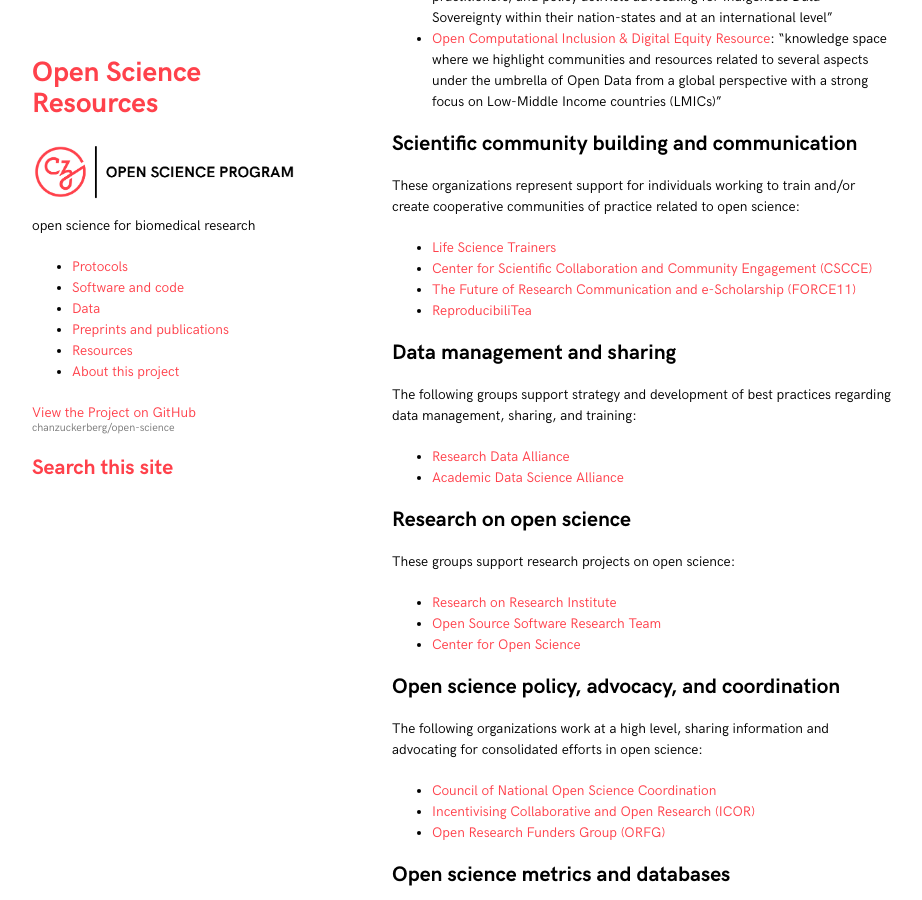
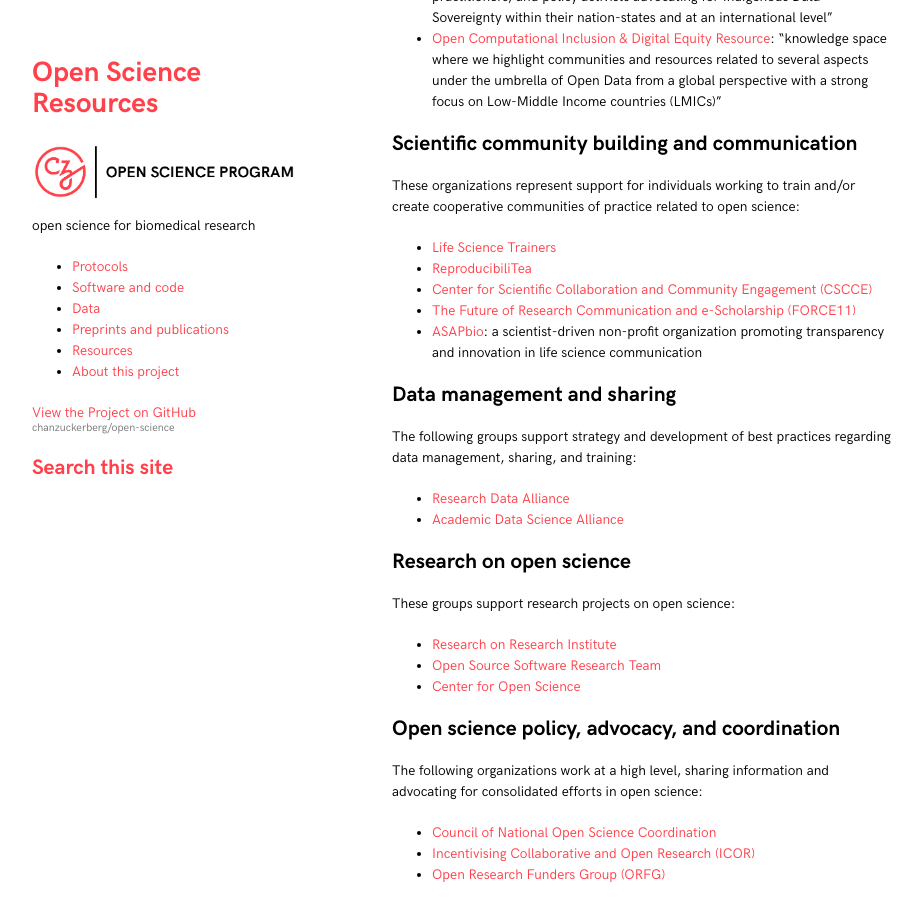
Before and after one commit to chanzuckerberg/open-science, a Jekyll site: the page built from resources/organizations.md, in a window 1280 px wide and 900 px high, scrolled down 1199 px. Shown: the whole window, without its empty margins (178-1100 px from the left). Built offline with Jekyll 4.4.1, drawn with Linux system fonts in a browser that asks for light colours.

Commit message:
adding ASAPbio

```diff
--- a/resources/organizations.md
+++ b/resources/organizations.md
@@ -56,9 +56,10 @@ demographics that are under-represented and/or marginalized in science:
 These organizations represent support for individuals working to train and/or create cooperative communities of practice related to open science:
 
 - [Life Science Trainers](https://lifescitrainers.org/)
+- [ReproducibiliTea](https://reproducibilitea.org/)
 - [Center for Scientific Collaboration and Community Engagement (CSCCE)](https://www.cscce.org/)
 - [The Future of Research Communication and e-Scholarship (FORCE11)](https://www.force11.org/)
-- [ReproducibiliTea](https://reproducibilitea.org/)
+- [ASAPbio](https://asapbio.org/): a scientist-driven non-profit organization promoting transparency and innovation in life science communication
 
 ## Data management and sharing
 
```
